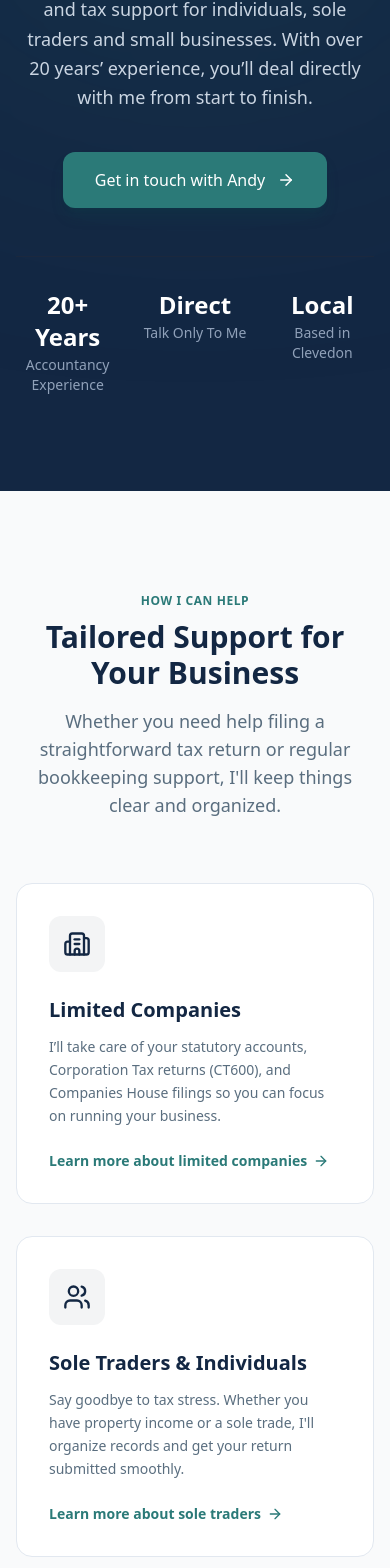
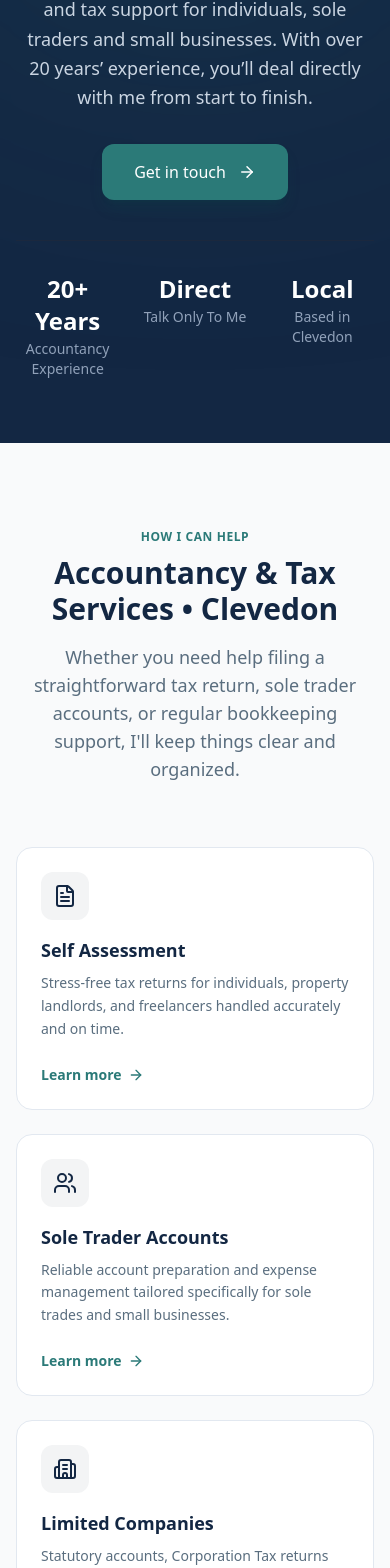
Before and after one commit to Ludderzz/ascaccountant, a React (Vite) app: page / in a window 390 px wide. Shown: the part 428-1996 px from the top of the page. Built offline with nearby package versions, Linux system fonts and the light colour scheme.

Commit message:
final touches

```diff
--- a/src/components/Navbar.tsx
+++ b/src/components/Navbar.tsx
@@ -16,7 +16,7 @@ export const Navbar: React.FC = () => {
             <span className="hidden sm:inline">Serving Clevedon, Portishead, Bristol & Surrounds</span>
           </div>
           <a href="tel:01275000000" className="flex items-center gap-1 hover:text-brand-accent transition-colors font-medium">
-            <Phone size={14} /> 01275 XXXXXX
+            <Phone size={14} /> 07786 653602
           </a>
         </div>
       </div>
@@ -31,8 +31,7 @@ export const Navbar: React.FC = () => {
             />
           </div>
           <div>
-            <span className="text-xl font-bold text-brand-navy block leading-none">Ace Bookkeeping</span>
-            <span className="text-xs text-brand-slate tracking-wide">Clevedon Ltd</span>
+            <span className="text-xl font-bold text-brand-navy block leading-none">Ace Bookkeeping LTD</span>
           </div>
         </Link>
 
--- a/src/pages/About.tsx
+++ b/src/pages/About.tsx
@@ -27,10 +27,8 @@ export const About: React.FC = () => {
                 <img
                   src={selfie}
                   alt="Andy - Ace Bookkeeping"
-                  className="w-full h-80 object-cover rounded-xl mb-4"
+                  className="w-full h-80 object-cover rounded-xl"
                 />
-                <h3 className="font-bold text-brand-navy text-lg">Andy</h3>
-                <p className="text-xs text-brand-slate">Founder & Director, Ace Bookkeeping Ltd</p>
               </div>
             </div>
           </div>
@@ -94,7 +92,7 @@ export const About: React.FC = () => {
                 <img
                   src={dog}
                   alt="Bruce - Head of Public Relations"
-                  className="w-full h-[380px] object-cover rounded-xl mb-3"
+                  className="w-full h-[380px] object-cover rounded-xl"
                 />
               </div>
             </div>
@@ -120,9 +118,15 @@ export const About: React.FC = () => {
             </div>
             <div>
               <h3 className="font-bold text-brand-navy mb-1">Building Long-Term Ties</h3>
-              <p className="text-sm text-brand-slate leading-relaxed">
-                Proudly supporting clients across Clevedon, Portishead, Nailsea, and throughout North Somerset with trusted, local advice.
+              <p className="text-sm text-brand-slate mb-3 leading-relaxed">
+                Proudly supporting clients across North Somerset and beyond, with trusted, local advice.
               </p>
+              <ul className="text-sm text-brand-slate space-y-1 font-medium">
+                <li>• Clevedon</li>
+                <li>• Portishead</li>
+                <li>• Nailsea</li>
+                <li>• Bristol and surrounding areas</li>
+              </ul>
             </div>
           </div>
         </div>
@@ -132,7 +136,7 @@ export const About: React.FC = () => {
           <h2 className="text-2xl sm:text-3xl font-bold mb-3">Looking for some help with your accounts or tax return?</h2>
           <p className="text-slate-300 mb-8 max-w-xl mx-auto">Get in touch for a friendly, no-obligation chat about how I can help your business or personal finances.</p>
           <Link to="/contact" className="inline-flex items-center gap-2 bg-brand-accent text-white px-8 py-4 rounded-xl font-medium hover:bg-teal-700 transition-all shadow-lg shadow-teal-900/20 hover:-translate-y-0.5">
-            <span>Get in Touch with Andy</span>
+            <span>Get in touch</span>
             <ArrowRight size={18} />
           </Link>
         </div>
--- a/src/pages/Home.tsx
+++ b/src/pages/Home.tsx
@@ -1,16 +1,43 @@
-import React from 'react';
+import React, { useState } from 'react';
 import { Link } from 'react-router-dom';
-import { ArrowRight, Building2, Users, FileSpreadsheet, Sparkles, MapPin, Award } from 'lucide-react';
-// @ts-ignore
-import logo from '../assets/logo.jpg';
+import { ArrowRight, Building2, Users, FileSpreadsheet, Sparkles, MapPin, Award, FileText, Clock, UserCheck, ShieldCheck, ChevronDown } from 'lucide-react';
 // @ts-ignore
 import selfie from '../assets/selfie.png';
 
 export const Home: React.FC = () => {
+  const [openCardIndex, setOpenCardIndex] = useState<number | null>(null);
+
+  const toggleCard = (index: number) => {
+    setOpenCardIndex(openCardIndex === index ? null : index);
+  };
+
+  const whyChooseCards = [
+    {
+      icon: <Clock size={24} />,
+      title: "20+ Years’ Experience",
+      text: "Over 20 years’ experience in accountancy, helping individuals and businesses with their accounts and tax affairs."
+    },
+    {
+      icon: <UserCheck size={24} />,
+      title: "Deal Directly With Me",
+      text: "No call centres or being passed between departments. You’ll deal directly with Andy from start to finish."
+    },
+    {
+      icon: <ShieldCheck size={24} />,
+      title: "Plain English Advice",
+      text: "Straightforward explanations and practical advice, without unnecessary accountancy jargon."
+    },
+    {
+      icon: <MapPin size={24} />,
+      title: "Local & Accessible",
+      text: "Based in Clevedon and supporting individuals and small businesses across Clevedon and the surrounding area."
+    }
+  ];
+
   return (
     <div className="overflow-hidden">
       {/* Hero Section */}
-      <section className="relative bg-brand-navy text-white pt-20 pb-24 lg:pt-28 lg:pb-32">
+      <section className="relative bg-brand-navy text-white pt-20 pb-16 lg:pt-28 lg:pb-20">
         <div className="absolute top-1/4 left-1/2 -translate-x-1/2 -translate-y-1/2 w-[600px] h-[350px] bg-brand-accent/15 blur-[140px] rounded-full pointer-events-none"></div>
 
         <div className="max-w-4xl mx-auto px-4 sm:px-6 lg:px-8 relative z-10 text-center">
@@ -23,13 +50,13 @@ export const Home: React.FC = () => {
             Hi, I'm Andy. <span className="text-transparent bg-clip-text bg-gradient-to-r from-teal-200 via-teal-300 to-brand-accent">Your local accountant in Clevedon.</span>
           </h1>
 
-          <p className="text-lg sm:text-xl text-slate-300 mb-10 leading-relaxed max-w-2xl mx-auto font-normal">
+          <p className="text-lg sm:text-xl text-slate-300 mb-8 leading-relaxed max-w-2xl mx-auto font-normal">
             Straightforward, personal accountancy and tax support for individuals, sole traders and small businesses. With over 20 years’ experience, you’ll deal directly with me from start to finish.
           </p>
 
-          <div className="flex justify-center mb-12">
+          <div className="flex justify-center mb-10">
             <Link to="/contact" className="group bg-brand-accent text-white font-medium px-8 py-4 rounded-xl hover:bg-teal-700 transition-all duration-300 text-center flex items-center justify-center gap-3 shadow-lg shadow-teal-900/20 hover:-translate-y-0.5">
-              <span>Get in touch with Andy</span>
+              <span>Get in touch</span>
               <ArrowRight size={18} className="group-hover:translate-x-1 transition-transform" />
             </Link>
           </div>
@@ -51,52 +78,65 @@ export const Home: React.FC = () => {
         </div>
       </section>
 
-      {/* Core Services Bento Grid ("How I Can Help") */}
-      <section className="py-24 bg-brand-light relative">
+      {/* Core Services Section - Moved Up */}
+      <section className="py-20 bg-brand-light relative">
         <div className="max-w-7xl mx-auto px-4 sm:px-6 lg:px-8">
           <div className="text-center max-w-2xl mx-auto mb-16">
             <span className="text-brand-accent font-semibold tracking-wider uppercase text-xs">How I Can Help</span>
-            <h2 className="text-3xl sm:text-4xl font-extrabold text-brand-navy mt-2 mb-4">Tailored Support for Your Business</h2>
-            <p className="text-brand-slate text-lg">Whether you need help filing a straightforward tax return or regular bookkeeping support, I'll keep things clear and organized.</p>
+            <h2 className="text-3xl sm:text-4xl font-extrabold text-brand-navy mt-2 mb-4">Accountancy & Tax Services • Clevedon</h2>
+            <p className="text-brand-slate text-lg">Whether you need help filing a straightforward tax return, sole trader accounts, or regular bookkeeping support, I'll keep things clear and organized.</p>
           </div>
 
-          <div className="grid grid-cols-1 md:grid-cols-3 gap-8">
-            <div className="group bg-white p-8 rounded-2xl border border-slate-200 hover:border-brand-accent/50 transition-all duration-300 hover:shadow-xl hover:-translate-y-1 flex flex-col justify-between">
+          <div className="grid grid-cols-1 md:grid-cols-2 lg:grid-cols-4 gap-6">
+            <div className="group bg-white p-6 rounded-2xl border border-slate-200 hover:border-brand-accent/50 transition-all duration-300 hover:shadow-xl hover:-translate-y-1 flex flex-col justify-between">
               <div>
-                <div className="bg-brand-navy/5 text-brand-navy p-3.5 w-fit rounded-xl mb-6 group-hover:bg-brand-accent group-hover:text-white transition-colors duration-300">
-                  <Building2 size={28} />
+                <div className="bg-brand-navy/5 text-brand-navy p-3 w-fit rounded-xl mb-4 group-hover:bg-brand-accent group-hover:text-white transition-colors duration-300">
+                  <FileText size={24} />
                 </div>
-                <h3 className="text-xl font-bold text-brand-navy mb-3">Limited Companies</h3>
-                <p className="text-brand-slate mb-6 text-sm leading-relaxed">I’ll take care of your statutory accounts, Corporation Tax returns (CT600), and Companies House filings so you can focus on running your business.</p>
+                <h3 className="text-lg font-bold text-brand-navy mb-2">Self Assessment</h3>
+                <p className="text-brand-slate mb-6 text-sm leading-relaxed">Stress-free tax returns for individuals, property landlords, and freelancers handled accurately and on time.</p>
               </div>
-              <Link to="/limited-companies" className="text-brand-accent font-semibold text-sm flex items-center gap-1.5 group-hover:translate-x-1 transition-transform">
-                Learn more about limited companies <ArrowRight size={16} />
+              <Link to="/services" className="text-brand-accent font-semibold text-sm flex items-center gap-1.5 group-hover:translate-x-1 transition-transform">
+                Learn more <ArrowRight size={16} />
               </Link>
             </div>
 
-            <div className="group bg-white p-8 rounded-2xl border border-slate-200 hover:border-brand-accent/50 transition-all duration-300 hover:shadow-xl hover:-translate-y-1 flex flex-col justify-between">
+            <div className="group bg-white p-6 rounded-2xl border border-slate-200 hover:border-brand-accent/50 transition-all duration-300 hover:shadow-xl hover:-translate-y-1 flex flex-col justify-between">
               <div>
-                <div className="bg-brand-navy/5 text-brand-navy p-3.5 w-fit rounded-xl mb-6 group-hover:bg-brand-accent group-hover:text-white transition-colors duration-300">
-                  <Users size={28} />
+                <div className="bg-brand-navy/5 text-brand-navy p-3 w-fit rounded-xl mb-4 group-hover:bg-brand-accent group-hover:text-white transition-colors duration-300">
+                  <Users size={24} />
                 </div>
-                <h3 className="text-xl font-bold text-brand-navy mb-3">Sole Traders & Individuals</h3>
-                <p className="text-brand-slate mb-6 text-sm leading-relaxed">Say goodbye to tax stress. Whether you have property income or a sole trade, I'll organize records and get your return submitted smoothly.</p>
+                <h3 className="text-lg font-bold text-brand-navy mb-2">Sole Trader Accounts</h3>
+                <p className="text-brand-slate mb-6 text-sm leading-relaxed">Reliable account preparation and expense management tailored specifically for sole trades and small businesses.</p>
               </div>
               <Link to="/services" className="text-brand-accent font-semibold text-sm flex items-center gap-1.5 group-hover:translate-x-1 transition-transform">
-                Learn more about sole traders <ArrowRight size={16} />
+                Learn more <ArrowRight size={16} />
               </Link>
             </div>
 
-            <div className="group bg-white p-8 rounded-2xl border border-slate-200 hover:border-brand-accent/50 transition-all duration-300 hover:shadow-xl hover:-translate-y-1 flex flex-col justify-between">
+            <div className="group bg-white p-6 rounded-2xl border border-slate-200 hover:border-brand-accent/50 transition-all duration-300 hover:shadow-xl hover:-translate-y-1 flex flex-col justify-between">
               <div>
-                <div className="bg-brand-navy/5 text-brand-navy p-3.5 w-fit rounded-xl mb-6 group-hover:bg-brand-accent group-hover:text-white transition-colors duration-300">
-                  <FileSpreadsheet size={28} />
+                <div className="bg-brand-navy/5 text-brand-navy p-3 w-fit rounded-xl mb-4 group-hover:bg-brand-accent group-hover:text-white transition-colors duration-300">
+                  <Building2 size={24} />
                 </div>
-                <h3 className="text-xl font-bold text-brand-navy mb-3">Bookkeeping & Payroll</h3>
-                <p className="text-brand-slate mb-6 text-sm leading-relaxed">Keep your day-to-day accounts running seamlessly using modern cloud software, plus dependable payroll and RTI submissions.</p>
+                <h3 className="text-lg font-bold text-brand-navy mb-2">Limited Companies</h3>
+                <p className="text-brand-slate mb-6 text-sm leading-relaxed">Statutory accounts, Corporation Tax returns (CT600), and complete Companies House compliance.</p>
+              </div>
+              <Link to="/limited-companies" className="text-brand-accent font-semibold text-sm flex items-center gap-1.5 group-hover:translate-x-1 transition-transform">
+                Learn more <ArrowRight size={16} />
+              </Link>
+            </div>
+
+            <div className="group bg-white p-6 rounded-2xl border border-slate-200 hover:border-brand-accent/50 transition-all duration-300 hover:shadow-xl hover:-translate-y-1 flex flex-col justify-between">
+              <div>
+                <div className="bg-brand-navy/5 text-brand-navy p-3 w-fit rounded-xl mb-4 group-hover:bg-brand-accent group-hover:text-white transition-colors duration-300">
+                  <FileSpreadsheet size={24} />
+                </div>
+                <h3 className="text-lg font-bold text-brand-navy mb-2">Bookkeeping & Payroll</h3>
+                <p className="text-brand-slate mb-6 text-sm leading-relaxed">Day-to-day accounts running seamlessly using modern cloud software, plus dependable payroll and RTI submissions.</p>
               </div>
               <Link to="/services" className="text-brand-accent font-semibold text-sm flex items-center gap-1.5 group-hover:translate-x-1 transition-transform">
-                Explore bookkeeping options <ArrowRight size={16} />
+                Learn more <ArrowRight size={16} />
               </Link>
             </div>
           </div>
@@ -113,11 +153,9 @@ export const Home: React.FC = () => {
                 <div className="relative bg-white p-4 rounded-2xl border border-slate-200 shadow-sm text-center">
                   <img
                     src={selfie}
-                    alt="Andy and his Labrador"
-                    className="w-full h-80 object-cover rounded-xl mb-4"
+                    alt="Andy - Ace Bookkeeping"
+                    className="w-full h-80 object-cover rounded-xl"
                   />
-                  <h3 className="font-bold text-brand-navy text-lg">Andy &amp; Family Companion</h3>
-                  <p className="text-xs text-brand-slate">Out for a walk around Clevedon</p>
                 </div>
               </div>
             </div>
@@ -144,13 +182,59 @@ export const Home: React.FC = () => {
         </div>
       </section>
 
-      {/* Why Choose Ace Bookkeeping (Short Paragraph Section) */}
-      <section className="py-16 bg-brand-light">
-        <div className="max-w-3xl mx-auto px-4 sm:px-6 lg:px-8 text-center">
-          <h2 className="text-2xl font-bold text-brand-navy mb-4">Why Choose Ace Bookkeeping?</h2>
-          <p className="text-brand-slate text-base leading-relaxed">
-            Dealing with tax and accounts doesn't have to be stressful. By offering clear guidance in plain English, flexible communication, and tailored advice for Self Assessment, sole trades, and limited companies, I make sure your finances stay in order all year round.
-          </p>
+      {/* Why Choose Ace Bookkeeping Section with Mobile Dropdown / Desktop Grid */}
+      <section className="py-20 bg-brand-light">
+        <div className="max-w-7xl mx-auto px-4 sm:px-6 lg:px-8">
+          <div className="text-center max-w-3xl mx-auto mb-16">
+            <span className="text-brand-accent font-semibold tracking-wider uppercase text-xs">The Ace Bookkeeping Difference</span>
+            <h2 className="text-3xl sm:text-4xl font-extrabold text-brand-navy mt-2 mb-4">Why Choose Ace Bookkeeping?</h2>
+            <p className="text-brand-slate text-lg leading-relaxed">
+              Straightforward, friendly accountancy and tax support without the jargon. Whether you need help with a Self Assessment tax return, you’re a sole trader, or you run a limited company, you’ll deal directly with me and get practical advice tailored to you.
+            </p>
+          </div>
+
+          <div className="grid grid-cols-1 md:grid-cols-2 lg:grid-cols-4 gap-6">
+            {whyChooseCards.map((card, index) => {
+              const isOpen = openCardIndex === index;
+              return (
+                <div
+                  key={index}
+                  className="bg-white rounded-2xl border border-slate-200 shadow-sm flex flex-col overflow-hidden transition-all duration-300 md:justify-between"
+                >
+                  {/* Mobile Clickable Header / Desktop Static Header */}
+                  <div
+                    onClick={() => toggleCard(index)}
+                    className="p-6 cursor-pointer md:cursor-default flex items-center justify-between md:block"
+                  >
+                    <div>
+                      <div className="bg-brand-navy/5 text-brand-navy p-3 w-fit rounded-xl mb-4">
+                        {card.icon}
+                      </div>
+                      <div className="flex items-center justify-between">
+                        <h3 className="text-lg font-bold text-brand-navy">{card.title}</h3>
+                        {/* Mobile Dropdown Arrow */}
+                        <ChevronDown
+                          size={20}
+                          className={`text-brand-accent transform transition-transform duration-300 md:hidden ${isOpen ? 'rotate-180' : ''}`}
+                        />
+                      </div>
+                    </div>
+                    {/* Desktop Content (Always Visible) */}
+                    <p className="hidden md:block text-brand-slate text-sm leading-relaxed mt-2">
+                      {card.text}
+                    </p>
+                  </div>
+
+                  {/* Mobile Expandable Content */}
+                  <div className={`md:hidden px-6 transition-all duration-300 ease-in-out overflow-hidden ${isOpen ? 'max-h-40 pb-6 opacity-100' : 'max-h-0 pb-0 opacity-0'}`}>
+                    <p className="text-brand-slate text-sm leading-relaxed border-t border-slate-100 pt-4">
+                      {card.text}
+                    </p>
+                  </div>
+                </div>
+              );
+            })}
+          </div>
         </div>
       </section>
 
@@ -165,7 +249,7 @@ export const Home: React.FC = () => {
             Working locally means I’m always nearby when you need a chat. I proudly support individuals and businesses across Clevedon, Portishead, Nailsea, and the surrounding regions.
           </p>
           <Link to="/contact" className="inline-flex items-center gap-2 bg-brand-navy text-white px-8 py-4 rounded-xl font-medium hover:bg-slate-800 transition-all shadow-md hover:-translate-y-0.5">
-            <span>Let's Have a Chat</span>
+            <span>Get in touch</span>
             <ArrowRight size={16} />
           </Link>
         </div>
```
